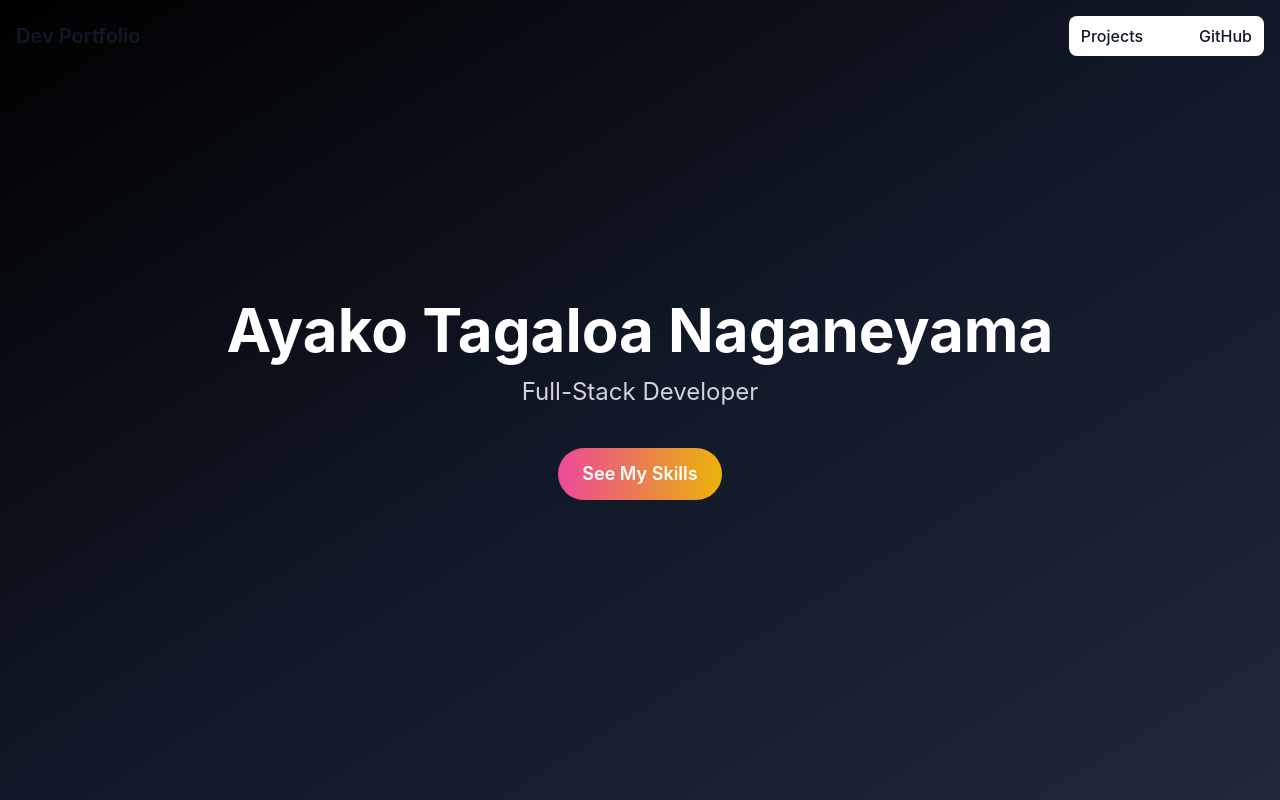
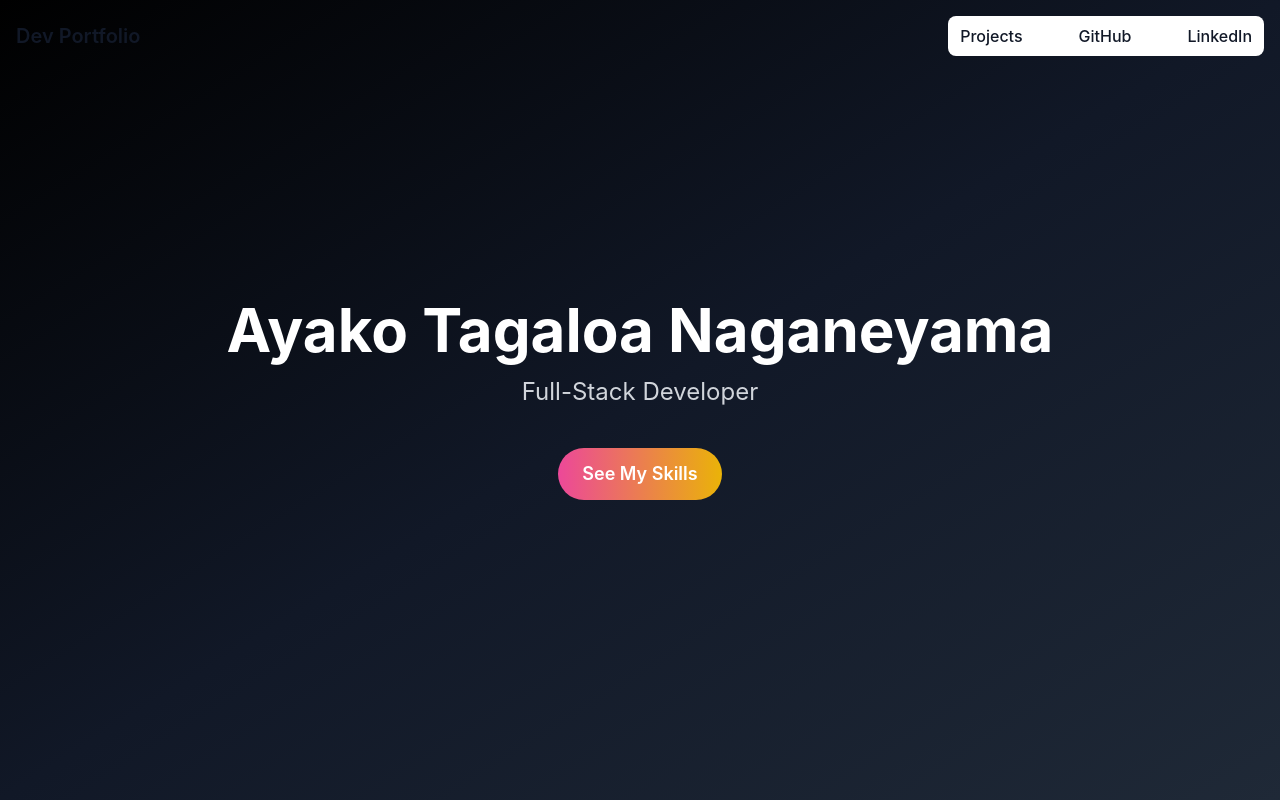
Before and after one commit to AyakoNaganeyama/dev-portfolio, a React (Vite) app: page / in a window 1280 px wide. Shown: the top 800 px of the page. Built offline with nearby package versions, Linux system fonts and the light colour scheme.

Commit message:
added linkedin

```diff
--- a/src/components/Navbar.jsx
+++ b/src/components/Navbar.jsx
@@ -28,7 +28,8 @@ const Navbar = () => {
         <ul className="font-medium flex flex-col p-4 md:p-0 mt-4 border rounded-lg bg-gray-50 md:flex-row md:space-x-8 md:mt-0 md:border-0 md:bg-white dark:bg-gray-800 md:dark:bg-gray-900">
   {[
     { name: "Projects", href: "#projects" },
-    { name: "GitHub", href: "https://github.com/AyakoNaganeyama", target: "_blank", rel: "noopener noreferrer" }
+    { name: "GitHub", href: "https://github.com/AyakoNaganeyama", target: "_blank", rel: "noopener noreferrer" },
+    { name: "LinkedIn", href: "https://nz.linkedin.com/in/ayako-naganeyama", target: "_blank", rel: "noopener noreferrer" }
   ].map((item, index) => (
     <li key={index}>
       <a
```
